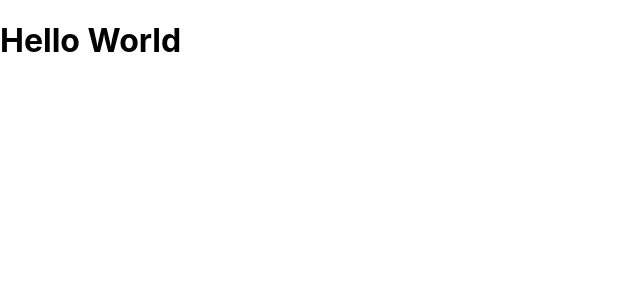
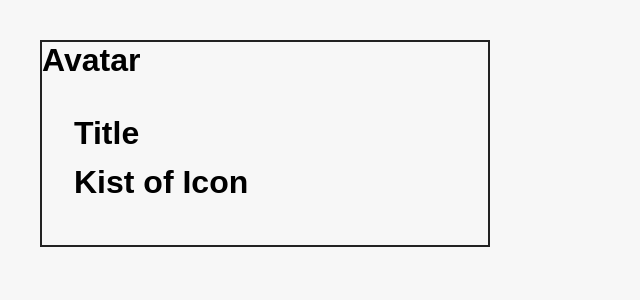
Before and after one commit to Azizalfauzi/reactJs-challenge, a React (Create React App) app: page / in a window 1280 px wide. Shown: the top 300 px of the page, without its empty margins (0-640 px from the left). Built offline with nearby package versions, Linux system fonts and the light colour scheme.

Commit message:
Menambahkan css dan html layout

```diff
--- a/src/App.js
+++ b/src/App.js
@@ -1,3 +1,23 @@
 export default function App() {
-  return <h1>Hello World</h1>;
+  return (
+    <div className="card">
+      <Avatar />
+      <div className="data">
+        <Intro />
+        <SkillList />
+      </div>
+    </div>
+  );
 }
+
+function Avatar() {
+  return <h1>Avatar</h1>;
+}
+
+function Intro() {
+  return <h1>Title</h1>;
+}
+
+function SkillList() {
+  return <h1>Kist of Icon</h1>;
+}
--- a/src/index.css
+++ b/src/index.css
@@ -1,13 +1,52 @@
-body {
+* {
   margin: 0;
-  font-family: -apple-system, BlinkMacSystemFont, 'Segoe UI', 'Roboto', 'Oxygen',
-    'Ubuntu', 'Cantarell', 'Fira Sans', 'Droid Sans', 'Helvetica Neue',
-    sans-serif;
-  -webkit-font-smoothing: antialiased;
-  -moz-osx-font-smoothing: grayscale;
+  padding: 0;
+  box-sizing: border-box;
 }
 
-code {
-  font-family: source-code-pro, Menlo, Monaco, Consolas, 'Courier New',
-    monospace;
+body {
+  font-family: sans-serif;
+  background-color: #f7f7f7;
 }
+
+h1 {
+  margin-bottom: 12px;
+}
+
+.card {
+  width: 450px;
+  margin: 40px;
+  border: 2px solid #222;
+}
+
+.card::after {
+  content: "";
+  display: block;
+}
+
+.avatar {
+  width: 100%;
+  display: block;
+}
+
+.data {
+  padding: 32px;
+  padding-top: 24px;
+}
+
+.skill-list {
+  list-style: none;
+  display: flex;
+  flex-wrap: wrap;
+  gap: 8px;
+  margin-top: 16px;
+}
+
+.skill {
+  padding: 2px 12px;
+  border-radius: 5px;
+  display: flex;
+  align-items: center;
+  gap: 8px;
+  font-weight: 500;
+}
```
